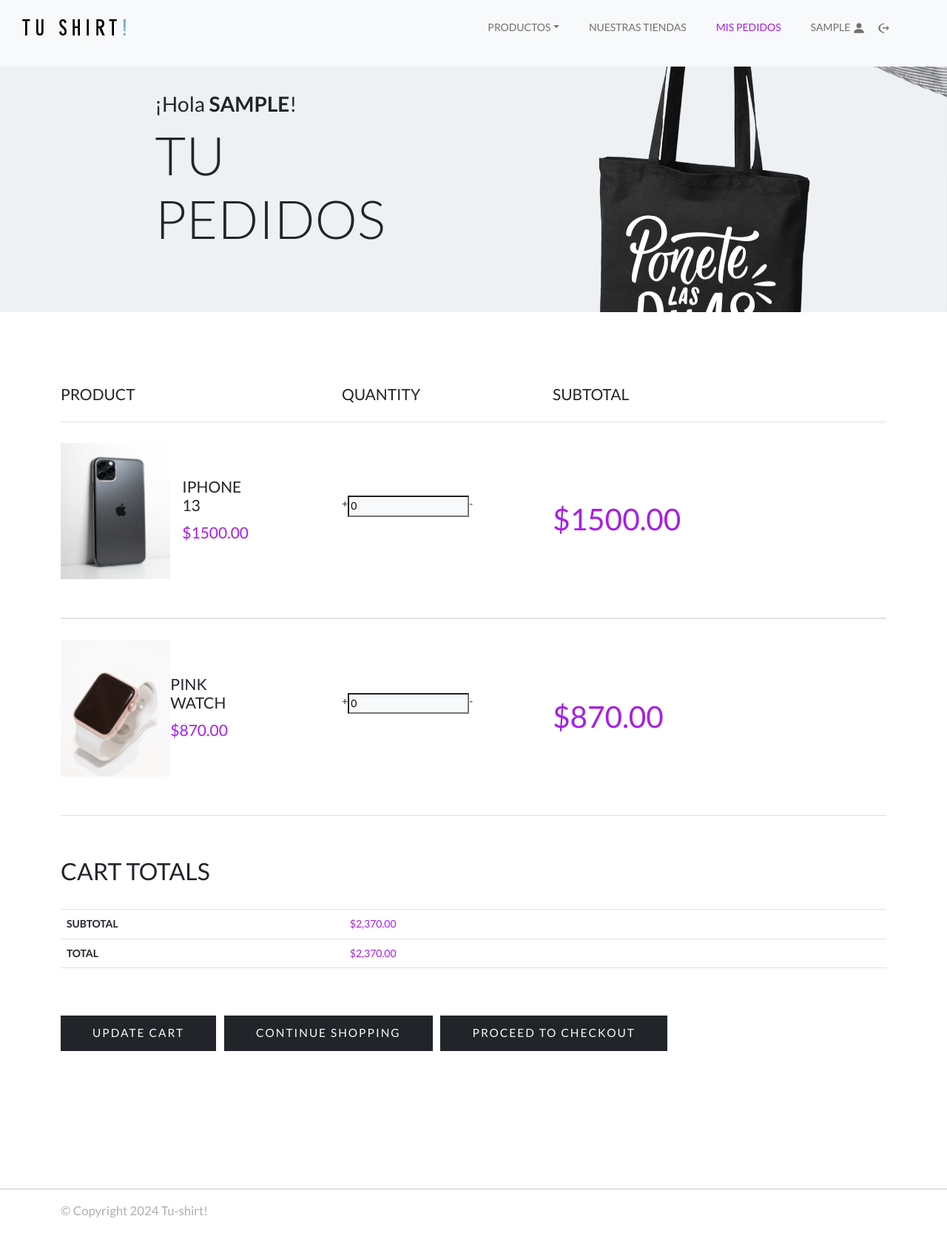
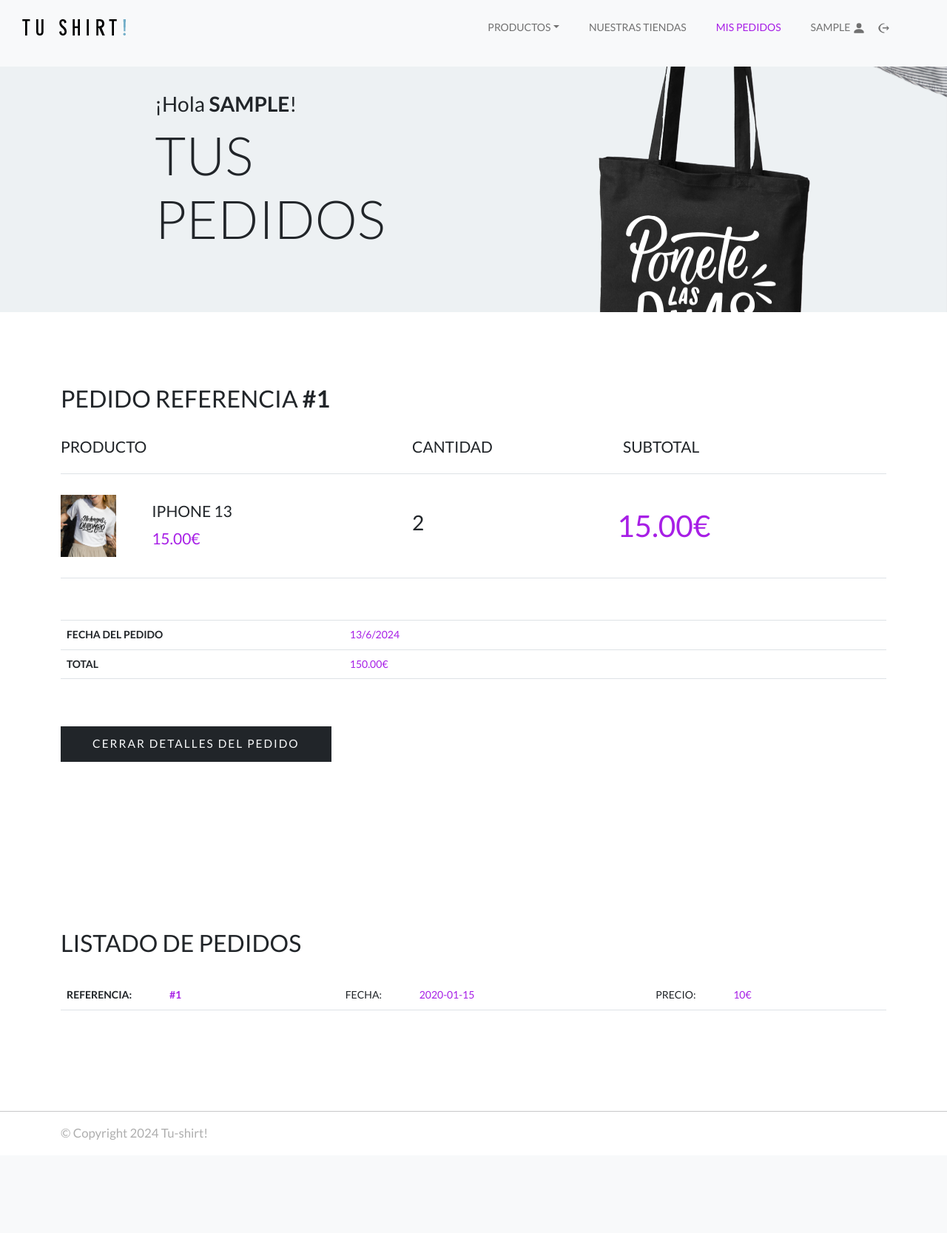
Before and after one commit to Crisktina/shirts, a PHP site: page /shirts/view/mispedidos.php?id=1 in a window 1280 px wide. Shown: the whole page at 74% size. After the commit the page ends 1541 px from the top, so only its background shows below. Run offline with PHP 8.4, Linux system fonts and the light colour scheme; the visitor is signed in with stand-in values (Sample User, id 1); tables that the repository leaves empty hold one stand-in row (values such as "Sample post").

Commit message:
lineas de pedido en mis pedidos

```diff
--- /dev/null
+++ b/controller/pedidosContr.php
@@ -0,0 +1,55 @@
+<?php
+
+class pedidosContr extends Pedidos
+{
+
+    private $totalprice;
+    private $userid;
+
+
+    public function __construct($totalprice = "", $userid = "")
+    {
+        $this->totalprice = $totalprice;
+        $this->userid = $userid;
+    }
+
+    /**Setters and getters */
+    public function setTotalprice($totalprice)
+    {
+        $this->totalprice = $totalprice;
+    }
+    public function getTotalprice()
+    {
+        return $this->totalprice;
+    }
+    public function setUserid($userid)
+    {
+        $this->userid = $userid;
+    }
+    public function getUserid()
+    {
+        return $this->userid;
+    }
+
+    /*** */
+
+    public function newPedido()
+    {
+
+        //validation user id?
+
+        //setPedido to DB
+        if ($this->setPedido($this->totalprice, $this->userid)) {
+
+            header("Location: ../view/mispedidos.php?error=FailedStmt");
+            exit();
+        }
+    }
+
+    public function allPedidos()
+    {
+
+        $res = $this->getPedidos($this->userid);
+        return $res;
+    }
+}
--- /dev/null
+++ b/model/Pedidos.php
@@ -0,0 +1,47 @@
+<?php
+class Pedidos extends Connection
+{
+
+    protected function setPedido($totalprice, $userid)
+    {
+        $error = false;
+        $stmt = $this->connect()->prepare("INSERT INTO pedidos (total_price, user_id) VALUES (?,?)");
+
+        if (!$stmt->execute(array($totalprice, $userid))) {
+            $error = true;
+        }
+        $stmt = null;
+        return $error;
+    }
+
+    //traer lista de pedidos de la bbdd
+    protected function getPedidos($userid)
+    {
+        try {
+            // Prepare the SQL statement
+            $stmt = $this->connect()->prepare("SELECT * FROM pedidos WHERE user_id = ?;");
+            $results = [];
+
+            // Execute the statement
+            if (!$stmt->execute(array($userid))) {
+                // Log the error if execution fails
+                error_log("Failed to execute query: " . implode(", ", $stmt->errorInfo()));
+                $stmt = null;
+                return $results;
+            }
+
+            // Fetch and return the results as an associative array
+            if ($stmt->rowCount() > 0) {
+                $results = $stmt->fetchAll(PDO::FETCH_ASSOC);
+            }
+
+            // Close the statement
+            $stmt = null;
+            return $results;
+        } catch (PDOException $e) {
+            // Log any exceptions
+            error_log("Database error: " . $e->getMessage());
+            return [];
+        }
+    }
+}
--- a/model/Products.php
+++ b/model/Products.php
@@ -76,7 +76,7 @@ class Products extends Connection
                     FROM productos AS p
                     INNER JOIN stock AS s ON p.prod_id = s.prod_id
                     INNER JOIN shops AS sh ON s.shop_id = sh.shop_id
-                    WHERE p.prod_id = ?;;");
+                    WHERE p.prod_id = ?;");
             $results = [];
 
             // Execute the statement
--- a/view/mispedidos.php
+++ b/view/mispedidos.php
@@ -26,140 +26,77 @@ include_once 'parts/head.html';
 
           <h3>¡Hola <b class="text-uppercase"><?= htmlspecialchars($_SESSION['username']); ?></b>!</h3>
           <h2 class="display-2 pb-5 text-uppercase text-dark">
-            Tu pedidos
+            Tus pedidos
           </h2>
         </div>
       </div>
       <div class="col-md-6 col-sm-12"></div>
     </div>
   </section>
+  <?php if (isset($_GET['id'])): ?>
     <section class="shopify-cart padding-large">
       <div class="container">
+        <h2 class="display-7 text-uppercase text-dark pb-4">PEDIDO REFERENCIA <b>#1</b></h2>
         <div class="row">
           <div class="cart-table">
             <div class="cart-header">
               <div class="row d-flex text-uppercase">
-              <h3 class="cart-title col-lg-4 pb-3">Product</h3>
-              <h3 class="cart-title col-lg-3 pb-3">Quantity</h3>
+                <h3 class="cart-title col-lg-5 pb-3">Producto</h3>
+                <h3 class="cart-title col-lg-3 pb-3">Cantidad</h3>
                 <h3 class="cart-title col-lg-4 pb-3">Subtotal</h3>
               </div>
             </div>
+
+            <!-- Hacer bucle con las lineas de pedido -->
             <div class="cart-item border-top border-bottom padding-small">
               <div class="row align-items-center">
-              <div class="col-lg-4 col-md-3">
-                <div class="cart-info d-flex flex-wrap align-items-center mb-4">
-                  <div class="col-lg-5">
+                <div class="col-lg-5 col-md-3">
+                  <div class="cart-info d-flex flex-wrap align-items-center mb-0">
+                    <div class="col-lg-2">
                       <div class="card-image">
-                      <img src="images/cart-item1.jpg" alt="cloth" class="img-fluid">
+                        <img src="../public/assets/images/productos/camisetas/camiseta-item1.jpg" alt="cloth" class="img-fluid">
                       </div>
                     </div>
-                  <div class="col-lg-4">
-                    <div class="card-detail ps-3">
+                    <div class="col-lg-9">
+                      <div class="card-detail ps-5">
                         <h3 class="card-title text-uppercase">
                           <a href="#">Iphone 13</a>
                         </h3>
                         <div class="card-price">
-                        <span class="money text-primary" data-currency-usd="$1200.00">$1500.00</span>
+                          <span class="money text-primary" data-currency-usd="$1200.00">15.00€</span>
                         </div>
                       </div>
                     </div>
                   </div>
                 </div>
-              <div class="col-lg-6 col-md-7">
+                <div class="col-lg-7 col-md-3">
                   <div class="row d-flex">
-                  <div class="col-md-6">
-                    <div class="qty-field">
-                      <div class="qty-number d-flex">
-                        <div class="quntity-button incriment-button">+</div>
-                        <input class="spin-number-output bg-light no-margin" type="text" readonly="" value="0">
-                        <div class="quntity-button decriment-button">-</div>
+                    <div class="col-lg-5 d-flex align-items-center">
+                      <h3 class="qty-field text-uppercase">
+                        2
+                      </h3>
                     </div>
-                      <div class="regular-price"></div>
-                      <div class="quantity-output text-center bg-primary"></div>
-                    </div>
-                  </div>
-                  <div class="col-md-4">
+                    <div class="col-lg-6">
                       <div class="total-price">
-                      <span class="money text-primary">$1500.00</span>
-                    </div>
-                  </div>
-                </div>
-              </div>
-              <div class="col-lg-1 col-md-2">
-                <div class="cart-remove">
-                  <a href="#">
-                    <svg class="close" width="38px">
-                      <use xlink:href="#close"></use>
-                    </svg>
-                  </a>
-                </div>
-              </div>
-            </div>
-          </div>
-          <div class="cart-item border-top border-bottom padding-small">
-            <div class="row align-items-center">
-              <div class="col-lg-4 col-md-3">
-                <div class="cart-info d-flex flex-wrap align-items-center mb-4">
-                  <div class="col-lg-5">
-                    <div class="card-image">
-                      <img src="images/cart-item2.jpg" alt="cloth" class="img-fluid">
-                    </div>
-                  </div>
-                  <div class="col-lg-4">
-                    <div class="card-detail">
-                      <h3 class="card-title text-uppercase">
-                        <a href="#">Pink watch</a>
-                      </h3>
-                      <div class="card-price">
-                        <span class="money text-primary" data-currency-usd="$1200.00">$870.00</span>
+                        <span class="money text-primary">15.00€</span>
                       </div>
                     </div>
                   </div>
                 </div>
               </div>
-              <div class="col-lg-6 col-md-7">
-                <div class="row d-flex">
-                  <div class="col-lg-6">
-                    <div class="qty-field">
-                      <div class="qty-number d-flex">
-                        <div class="quntity-button incriment-button">+</div>
-                        <input class="spin-number-output bg-light no-margin" type="text" readonly="" value="0">
-                        <div class="quntity-button decriment-button">-</div>
             </div>
-                      <div class="regular-price"></div>
-                      <div class="quantity-output text-center bg-primary"></div>
-                    </div>
-                  </div>
-                  <div class="col-lg-4">
-                    <div class="total-price">
-                      <span class="money text-primary">$870.00</span>
-                    </div>
-                  </div>
-                </div>
-              </div>
-              <div class="col-lg-1 col-md-2">
-                <div class="cart-remove">
-                  <a href="#">
-                    <svg class="close" width="38px">
-                      <use xlink:href="#close"></use>
-                    </svg>
-                  </a>
-                </div>
-              </div>
-            </div>
-          </div>
+
           </div>
           <div class="cart-totals bg-grey padding-medium">
-          <h2 class="display-7 text-uppercase text-dark pb-4">Cart Totals</h2>
             <div class="total-price pb-5">
               <table cellspacing="0" class="table text-uppercase">
                 <tbody>
                   <tr class="subtotal pt-2 pb-2 border-top border-bottom">
-                  <th>Subtotal</th>
+                    <th>Fecha del pedido</th>
                     <td data-title="Subtotal">
                       <span class="price-amount amount text-primary ps-5">
                         <bdi>
-                        <span class="price-currency-symbol">$</span>2,370.00
+                          13/6/2024
                         </bdi>
                       </span>
                     </td>
@@ -168,8 +105,7 @@ include_once 'parts/head.html';
                     <th>Total</th>
                     <td data-title="Total">
                       <span class="price-amount amount text-primary ps-5">
-                      <bdi>
-                        <span class="price-currency-symbol">$</span>2,370.00</bdi>
+                        <bdi>150.00<span class="price-currency-symbol">€</span></bdi>
                       </span>
                     </td>
                   </tr>
@@ -177,14 +113,51 @@ include_once 'parts/head.html';
               </table>
             </div>
             <div class="button-wrap">
-            <button class="btn btn-black btn-medium text-uppercase me-2 mb-3 btn-rounded-none">Update Cart</button>
-            <button class="btn btn-black btn-medium text-uppercase me-2 mb-3 btn-rounded-none">Continue Shopping</button>
-            <button class="btn btn-black btn-medium text-uppercase mb-3 btn-rounded-none">Proceed to checkout</button>
+              <a class="btn btn-black btn-medium text-uppercase me-2 mb-3 btn-rounded-none" href='mispedidos.php'>Cerrar detalles del pedido</a>
             </div>
           </div>
         </div>
       </div>
     </section>
+  <?php endif; ?>
+  <div class="container">
+    <div class="cart-totals bg-grey padding-medium">
+      <h2 class="display-7 text-uppercase text-dark pb-4">Listado de pedidos</h2>
+      <div class="total-price pb-5">
+        <table cellspacing="0" class="table text-uppercase">
+          <tbody>
+            <?php
+            require "../includes/autoload.models.php";
+            require "../includes/autoload.controlers.php";
+            $userid =  $_SESSION['userID'];
+            $objeto = new PedidosContr();
+            $allPedidos = $objeto->setUserid($userid);
+            $allPedidos = $objeto->allPedidos();
+            foreach ($allPedidos as $pedido):
+            ?>
+              <!-- Hacer bucle con los pedidos anteriores -->
+              <tr class="order-total pt-2 pb-2 border-bottom">
+                <th><a href="mispedidos.php?id=<?= htmlspecialchars($pedido['pedido_id']) ?>">Referencia: <span class="text-primary ps-5">
+                      #<?= $pedido['pedido_id'] ?>
+                    </span></a></th>
+                <td data-title="Total"> FECHA:
+                  <span class="text-primary ps-5">
+                    <?= $pedido['pedido_date'] ?>
+                  </span>
+                </td>
+                <td data-title="Total">PRECIO:
+                  <span class="price-amount amount text-primary ps-5">
+                    <bdi><?= $pedido['total_price'] ?><span class="price-currency-symbol">€</span></bdi>
+                  </span>
+                </td>
+              </tr>
+            <?php endforeach; ?>
+          </tbody>
+        </table>
+      </div>
+    </div>
+  </div>
+
 
   <?php include_once 'parts/footer.html'; ?>
   <script src="../public/js/jquery-1.11.0.min.js"></script>
--- a/view/productstotebags.php
+++ b/view/productstotebags.php
@@ -47,7 +47,7 @@ session_start(); ?>
                 </div>
                 <div class="cart-concern position-absolute">
                   <div class="cart-button d-flex">
-                    <a href="productdetail.php?id=<?= htmlspecialchars($shirt['prod_id']); ?>" class=" btn btn-medium btn-black">
+                    <a href="productdetail.php?id=<?= htmlspecialchars($totebag['prod_id']); ?>" class=" btn btn-medium btn-black">
                       Ver
                       <svg class="cart-outline">
                         <use xlink:href="../public/assets/icons/icons.svg#chevron-right"></use>
@@ -57,7 +57,7 @@ session_start(); ?>
                 </div>
                 <div class="card-detail d-flex justify-content-between align-items-baseline pt-3">
                   <h3 class="card-title text-uppercase">
-                    <a href="productdetail.php?id=<?= htmlspecialchars($shirt['prod_id']); ?>"><?= htmlspecialchars($totebag['prod_name']); ?></a>
+                    <a href="productdetail.php?id=<?= htmlspecialchars($totebag['prod_id']); ?>"><?= htmlspecialchars($totebag['prod_name']); ?></a>
                   </h3>
                   <span class=" item-price text-primary"><?= htmlspecialchars($totebag['prod_price']); ?> €</span>
                 </div>
--- a/view/profile.php
+++ b/view/profile.php
@@ -42,9 +42,9 @@ include_once 'parts/head.html';
             <svg class=" m-0 p-0 " style="width: 90px; height: 90px;">
               <use xlink:href="../public/assets/icons/icons.svg#user"></use>
             </svg>
-            <h3 class="card-title text-uppercase text-decoration-underline"><?= htmlspecialchars($_SESSION['username']); ?></h3>
+            <h2 class="card-title text-uppercase text-decoration-underline"><?= htmlspecialchars($_SESSION['username']); ?></h2>
             <div class="pt-3">
-              <p><?= htmlspecialchars($_SESSION['userfullname']); ?></p>
+              <p><b><?= htmlspecialchars($_SESSION['userfullname']); ?></b></p>
             </div>
             <div>
               <p><?= htmlspecialchars($_SESSION['usermail']); ?></p>
@@ -53,7 +53,7 @@ include_once 'parts/head.html';
         </div>
         <div class="inquiry-item col-lg-6">
           <h2 class="display-7 text-uppercase text-dark">¿Quieres modificar tus datos?</h2>
-          <p>Rellena los campos en los que desees modificiar tus datos</p>
+          <p>Rellena los campos en los que desees modificar tus datos</p>
           <form class="form-group flex-wrap" action="../includes/modify-user.php" method="POST">
             <div class="col-lg-12 mb-3">
               <input type="text" id="fname" name="uid" class="form-control mt-2 mb-4 ps-3">
```
Also changed, not shown: index.php (+4 -4 lines), view/pedidoencurso.php (added, +144 -0 lines). Lines whose indentation alone changed are shown as unchanged.
